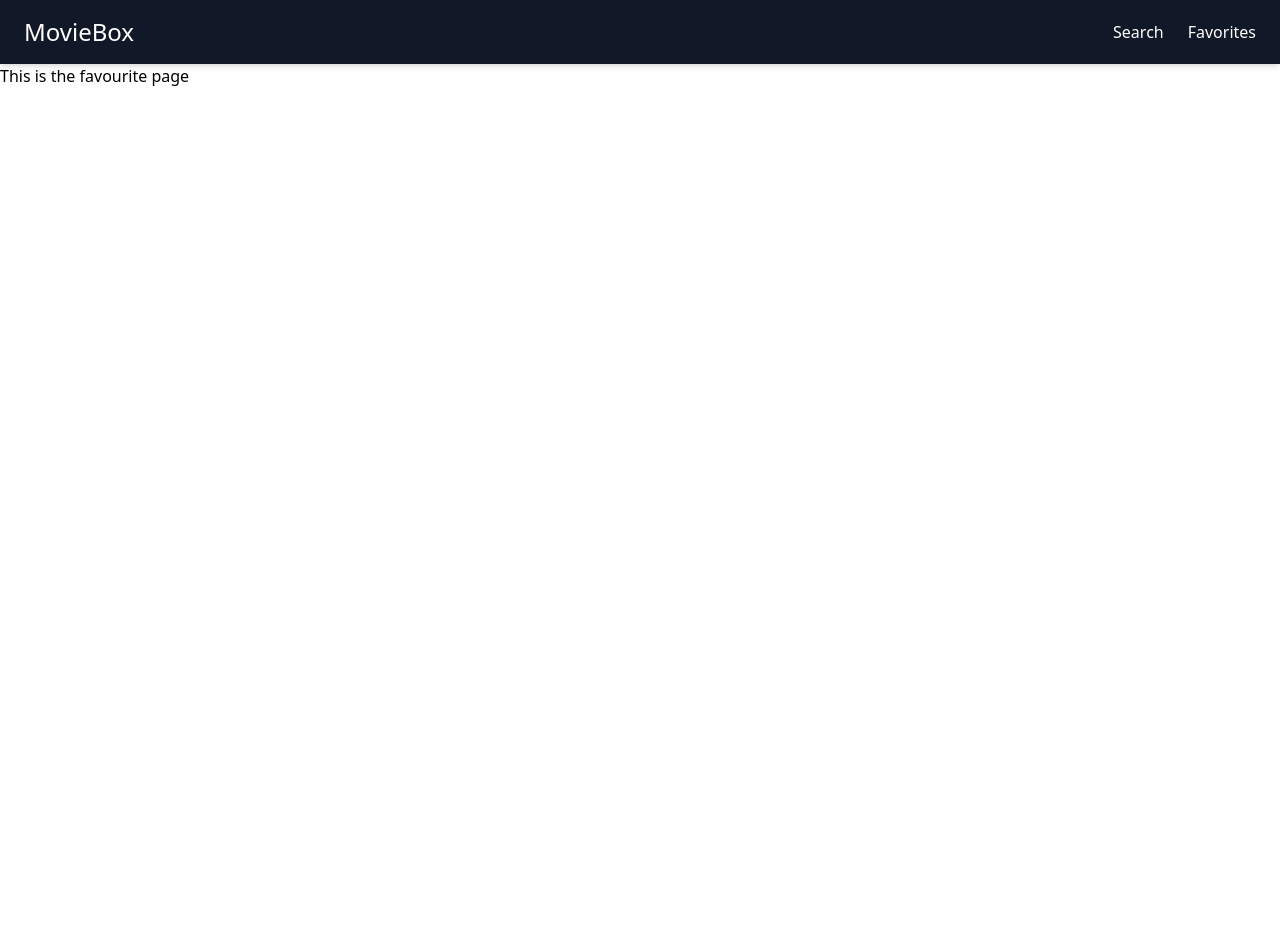
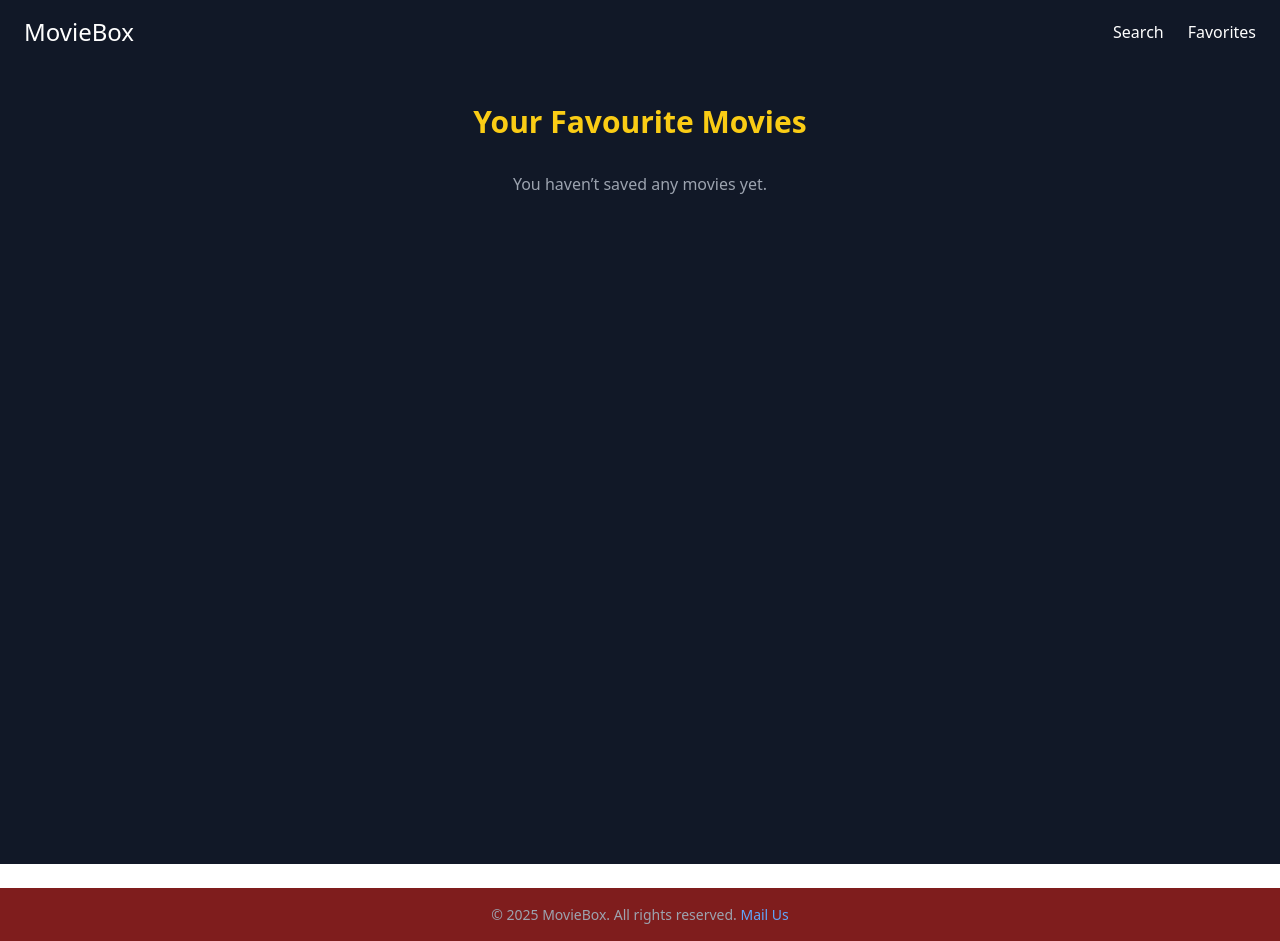
Before and after one commit to Nosafrontdev/MovieBox, a React (Vite) app in the folder MovieBox/: page /favourite in a window 1280 px wide. Before the commit the page ends 800 px from the top, so only its background shows below. Built offline with nearby package versions, Linux system fonts and the light colour scheme.

Commit message:
added trailer function

```diff
--- a/MovieBox/src/components/FavouriteList.jsx
+++ b/MovieBox/src/components/FavouriteList.jsx
@@ -1,14 +1,56 @@
 import NavBar from "./NavBar";
+import { useFavouriteStore } from "../store/favouriteStore";
+import FooterPage from "./FooterPage";
 
 
 function Favourite() {
-    return (
+      const { favourites, removeFavourite } = useFavouriteStore();
 
-        <>
-         <NavBar />
-        <h1>This is the favourite page </h1>
-        </>
-    );
+  return (
+    <>
+      <NavBar />
+      <section className="bg-gray-900 min-h-screen text-white px-4 py-10">
+        <h1 className="text-center text-3xl font-bold mb-8 text-yellow-400">
+          Your Favourite Movies
+        </h1>
+
+        {favourites.length === 0 ? (
+          <p className="text-center text-gray-400">
+            You haven’t saved any movies yet.
+          </p>
+        ) :
+        (
+          <div className="grid grid-cols-2 sm:grid-cols-3 md:grid-cols-4 lg:grid-cols-5 gap-4">
+            {favourites.map((movie) => (
+              <div
+                key={movie.id}
+                className="bg-gray-800 rounded-lg overflow-hidden shadow-md hover:scale-105 transition-transform duration-300"
+              >
+                <img
+                  src={`https://image.tmdb.org/t/p/w500${movie.poster_path}`}
+                  alt={movie.title}
+                  className="w-full h-72 object-cover"
+                />
+                <div className="p-3 text-center">
+                  <h3 className="text-sm font-semibold truncate">
+                    {movie.title}
+                  </h3>
+                  <button
+                    onClick={() => removeFavourite(movie.id)}
+                    className="mt-2 px-3 py-1 bg-red-600 text-xs rounded hover:bg-red-500 transition"
+                  >
+                    Remove
+                  </button>
+                </div>
+              </div>
+            ))}
+          </div>
+        )}
+      </section>
+      <FooterPage />
+    </>
+  );
 }
 
+
 export default Favourite;
--- a/MovieBox/src/components/MovieDetails.jsx
+++ b/MovieBox/src/components/MovieDetails.jsx
@@ -2,6 +2,7 @@ import { useQuery } from "@tanstack/react-query";
 import { useParams } from "react-router";
 import NavBar from "./NavBar";
 import FooterPage from "./FooterPage";
+import { useFavouriteStore } from "../store/favouriteStore";
 
 
 function MovieDetails() {
@@ -15,6 +16,19 @@ function MovieDetails() {
             return res.json();
         }, staleTime: 5000,
     });
+     const { data: trailerData } = useQuery({
+  queryKey: ['trailer', id],
+  queryFn: async () => {
+    const res = await fetch(`https://api.themoviedb.org/3/movie/${id}/videos?api_key=b7c7d3158679562cb5e5447d7b2e0b20`);
+    if (!res.ok) throw new Error('Failed to fetch trailer');
+    return res.json();
+  },
+  staleTime: 5000,
+});
+       const addFavourite = useFavouriteStore((state) => state.addFavourite);
+       const trailer = trailerData?.results?.find(
+  (vid) => vid.type === "Trailer" && vid.site === "YouTube"
+);
     return (
         <>
         <NavBar />
@@ -52,6 +66,25 @@ function MovieDetails() {
   <button className="px-6 py-3 bg-red-600 font-bold rounded-xl shadow-md hover:bg-red-500 transition-colors duration-200">
     Watch Online
   </button>
+  {trailer && (
+    <a
+      href={`https://www.youtube.com/watch?v=${trailer.key}`}
+      target="_blank"
+      rel="noopener noreferrer"
+      className="px-6 py-3 bg-blue-600 font-bold rounded-xl shadow-md hover:bg-blue-500 transition text-center"
+    >
+      Watch Trailer
+    </a>
+  )}
+  <button
+    onClick={() => {
+      addFavourite(data);
+      window.alert('Movie added to favourite');
+    }}
+    className="px-6 py-3 bg-green-600 font-bold rounded-xl shadow-md hover:bg-green-500 transition"
+  >
+    Add to Favourites
+  </button>
 </div>
             </div>
           </div>
--- a/MovieBox/src/components/SearchBar.jsx
+++ b/MovieBox/src/components/SearchBar.jsx
@@ -80,7 +80,7 @@ function SearchBar() {
         )}
 
         {!searchItem && (
-          <p className="text-center text-gray-400 mt-10">
+          <p className="text-center text-white-400 mt-10">
              search for movies
           </p>
         )}
--- /dev/null
+++ b/MovieBox/src/store/favouriteStore.js
@@ -0,0 +1,16 @@
+import { create } from "zustand";
+
+export const useFavouriteStore = create((set) => ({
+  favourites: [],
+
+  addFavourite: (movie) =>
+    set((state) => {
+      if (state.favourites.find((m) => m.id === movie.id)) return state;
+      return { favourites: [...state.favourites, movie] };
+    }),
+
+  removeFavourite: (id) =>
+    set((state) => ({
+      favourites: state.favourites.filter((m) => m.id !== id),
+    })),
+}));
```
Lines whose indentation alone changed are shown as unchanged.
